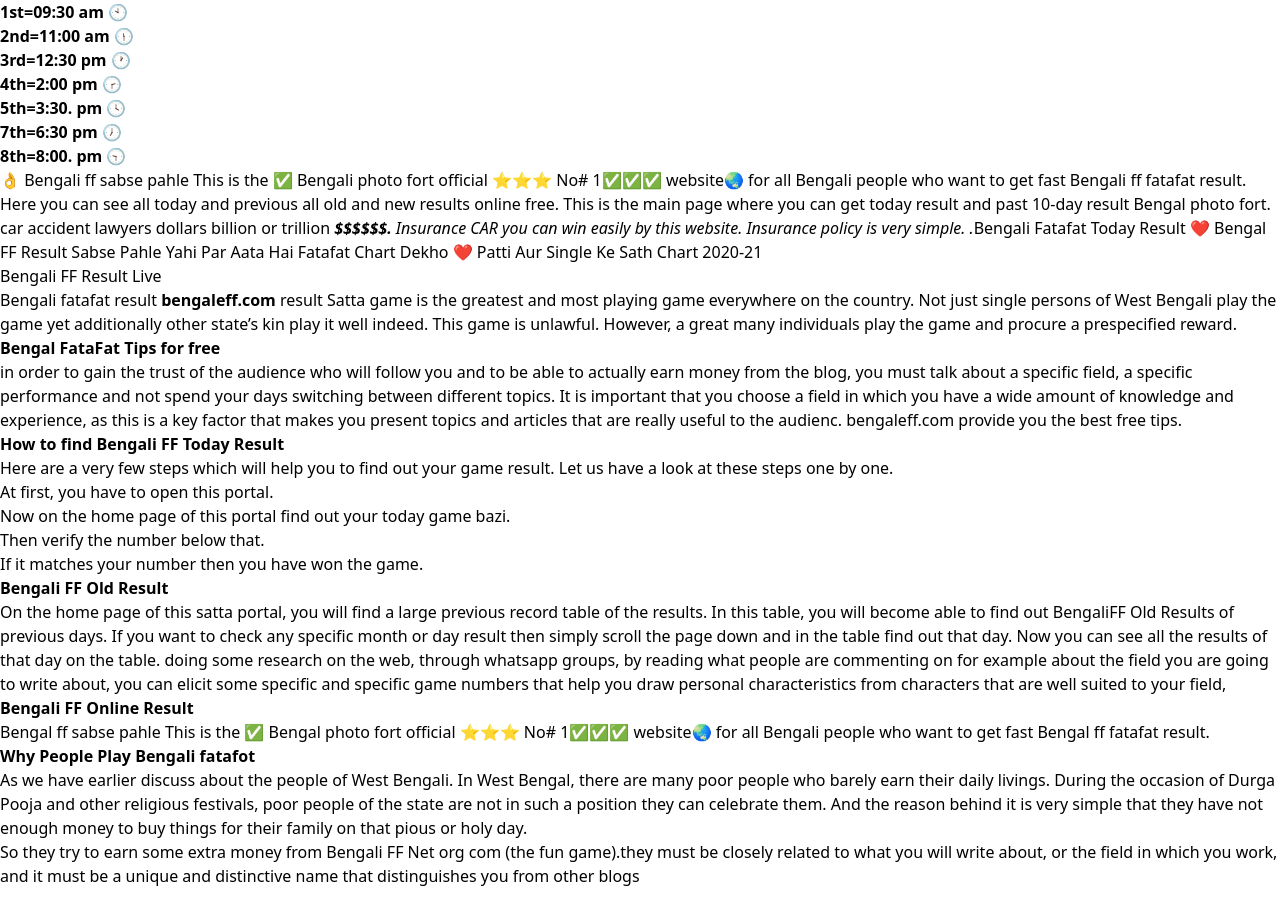
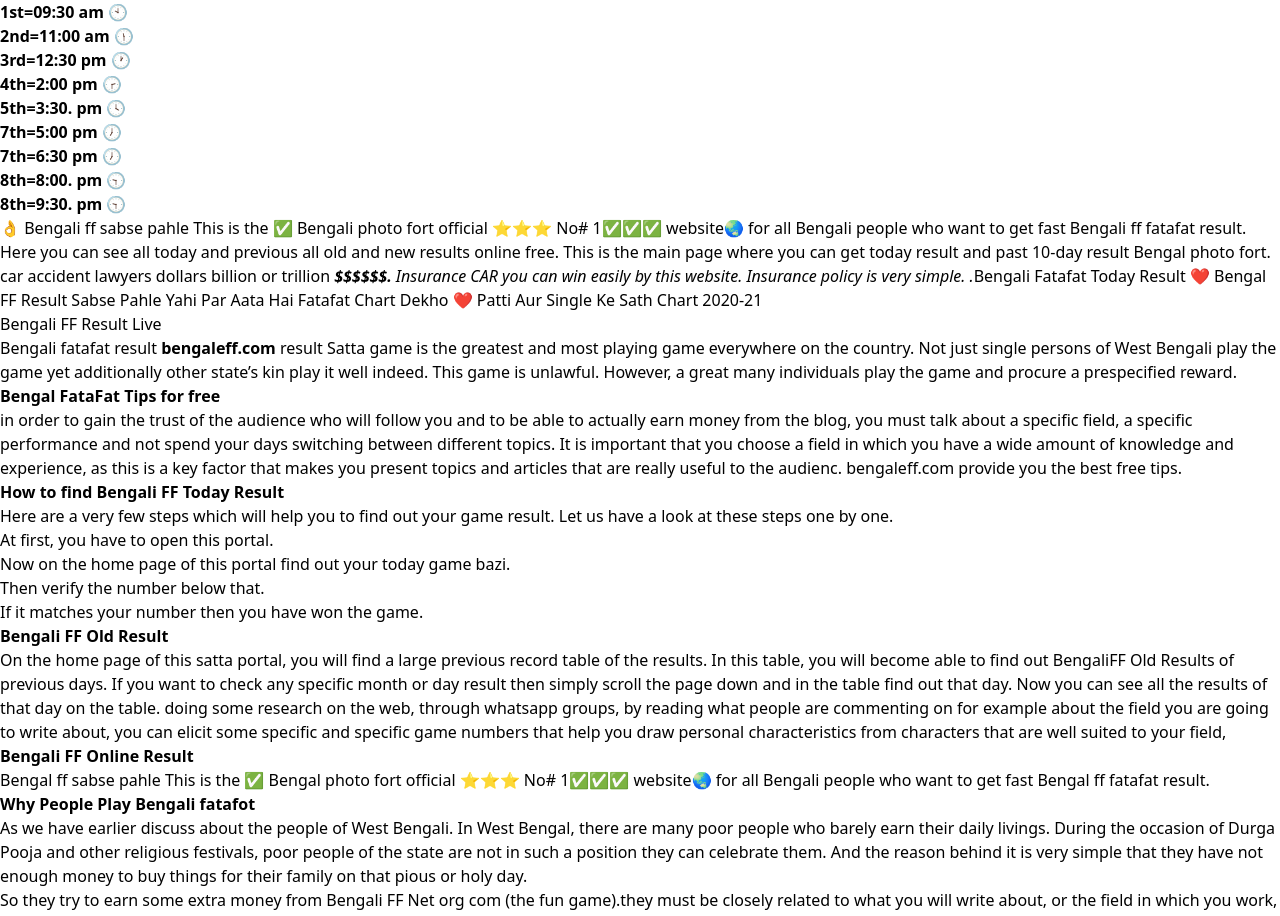
Before and after one commit to Abiksoumya/fatafat_website, a React (Vite) app in the folder website/: page / in a window 1280 px wide. Shown: the part 1087-2003 px from the top of the page. Before the commit the page ends 1975 px from the top, so only its background shows below. Built offline with nearby package versions, Linux system fonts and the light colour scheme; no server answers.

Commit message:
time slot update

```diff
--- a/website/src/component/info.tsx
+++ b/website/src/component/info.tsx
@@ -21,10 +21,16 @@
             <strong>5th=3:30. pm 🕓</strong>
           </h4>
           <h4>
+            <strong>7th=5:00 pm 🕖</strong>
+          </h4>
+          <h4>
             <strong>7th=6:30 pm 🕖</strong>
           </h4>
           <h4>
             <strong>8th=8:00. pm 🕤</strong>
+          </h4>
+          <h4>
+            <strong>8th=9:30. pm 🕤</strong>
           </h4>
         </li>
       </ul>
--- a/website/src/component/table.tsx
+++ b/website/src/component/table.tsx
@@ -34,6 +34,7 @@
     "05:00",
     "06:30",
     "08:00",
+    "09:30"
   ];
 
 
```
